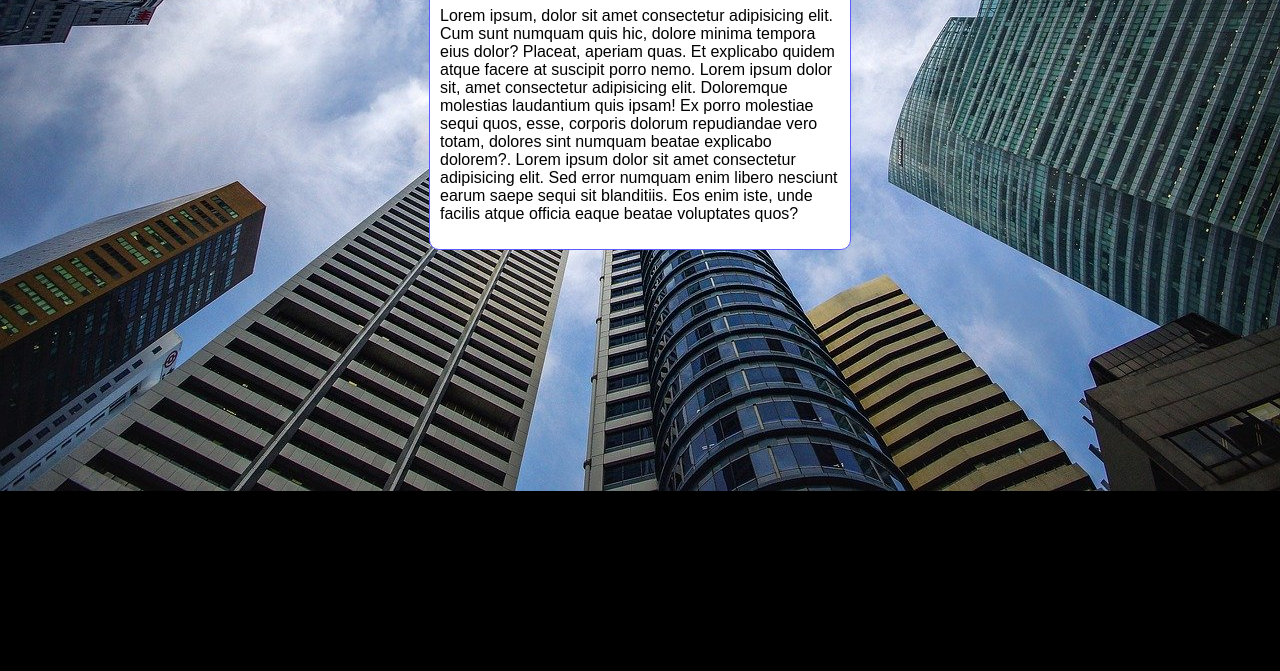
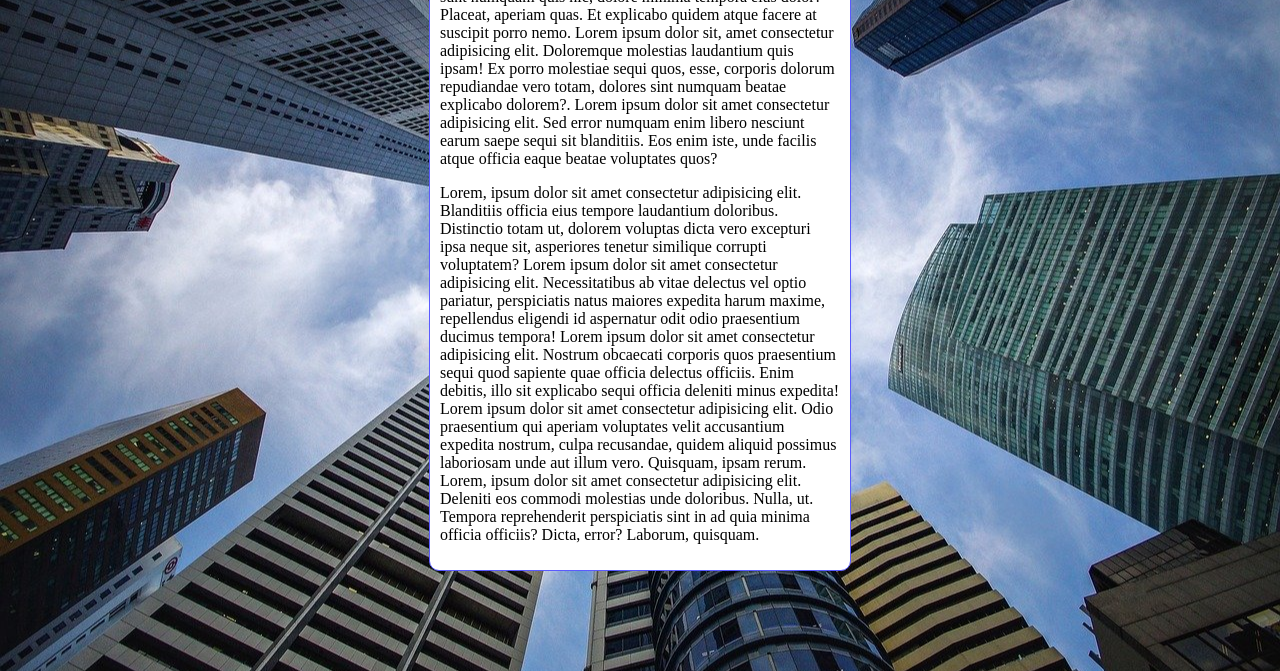
Before and after one commit to rafapegoo/html-css, a plain HTML site: page exercicios/ex022/fundo06.html in a window 1280 px wide. Shown: the part 129-800 px from the top of the page. Drawn offline with Linux system fonts and the light colour scheme.

Commit message:
Update fundo06.html

```diff
--- a/exercicios/ex022/fundo06.html
+++ b/exercicios/ex022/fundo06.html
@@ -6,16 +6,23 @@
     <title>teste imagem de fundo</title>
     <style>
         body{
-            background-color: black;
+           /* background-color: black;
             background-image:url(imagens/wallpaper002.jpg) ;
             background-position: center center;
             background-repeat: no-repeat;
             background-size: cover;
-            font-family: Arial, Helvetica, sans-serif;
+            background-attachment:fixed;*/
+
+            /*shorthand - background
+              color > image > position > repeat > [size] > attachment
+            */
+
+            background: black url(imagens/wallpaper002.jpg) no-repeat center center fixed ;
+            background-size: cover;
         }
         main {
             background-color: white;
-            width: 400px;
+            max-width: 400px;
             padding: 10px;
             margin: auto;
             border: 1px solid rgb(91, 91, 255);
@@ -27,6 +34,7 @@
     <main>
         <h1>Teste de imagem de fundo</h1>
         <p>Lorem ipsum, dolor sit amet consectetur adipisicing elit. Cum sunt numquam quis hic, dolore minima tempora eius dolor? Placeat, aperiam quas. Et explicabo quidem atque facere at suscipit porro nemo. Lorem ipsum dolor sit, amet consectetur adipisicing elit. Doloremque molestias laudantium quis ipsam! Ex porro molestiae sequi quos, esse, corporis dolorum repudiandae vero totam, dolores sint numquam beatae explicabo dolorem?. Lorem ipsum dolor sit amet consectetur adipisicing elit. Sed error numquam enim libero nesciunt earum saepe sequi sit blanditiis. Eos enim iste, unde facilis atque officia eaque beatae voluptates quos?</p>
+        <p>Lorem, ipsum dolor sit amet consectetur adipisicing elit. Blanditiis officia eius tempore laudantium doloribus. Distinctio totam ut, dolorem voluptas dicta vero excepturi ipsa neque sit, asperiores tenetur similique corrupti voluptatem? Lorem ipsum dolor sit amet consectetur adipisicing elit. Necessitatibus ab vitae delectus vel optio pariatur, perspiciatis natus maiores expedita harum maxime, repellendus eligendi id aspernatur odit odio praesentium ducimus tempora! Lorem ipsum dolor sit amet consectetur adipisicing elit. Nostrum obcaecati corporis quos praesentium sequi quod sapiente quae officia delectus officiis. Enim debitis, illo sit explicabo sequi officia deleniti minus expedita! Lorem ipsum dolor sit amet consectetur adipisicing elit. Odio praesentium qui aperiam voluptates velit accusantium expedita nostrum, culpa recusandae, quidem aliquid possimus laboriosam unde aut illum vero. Quisquam, ipsam rerum. Lorem, ipsum dolor sit amet consectetur adipisicing elit. Deleniti eos commodi molestias unde doloribus. Nulla, ut. Tempora reprehenderit perspiciatis sint in ad quia minima officia officiis? Dicta, error? Laborum, quisquam.</p>
     </main>
 </body>
 </html>
```
